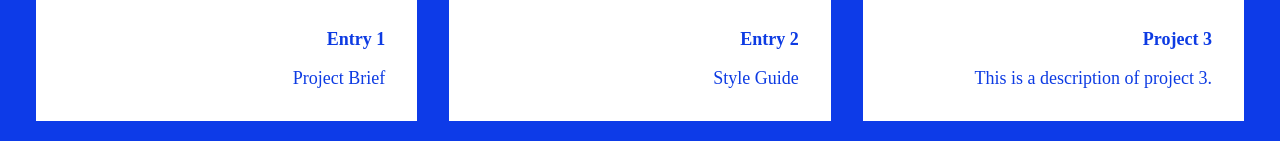
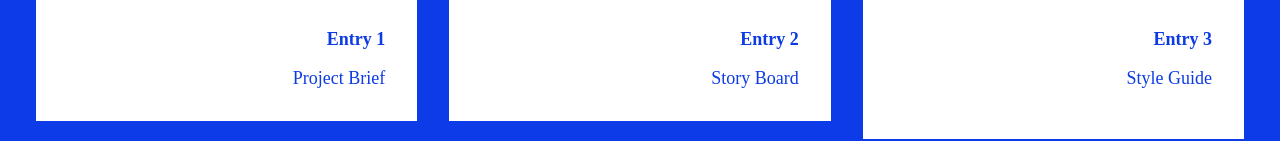
Before and after one commit to Binghamton-University-Design/web-journal-alexabelowich, a plain HTML site: page index.html in a window 1280 px wide. Shown: the part 1089-1230 px from the top of the page. Drawn offline with nearby package versions, Linux system fonts and the light colour scheme; a web font is replaced by a local one.

Commit message:
Update index.html

```diff
--- a/index.html
+++ b/index.html
@@ -55,7 +55,7 @@
 	              <img title="Every Single Person" src="images/disco.png" />
 	              <div class="work-inside">
 	                <h2>Entry 2</h2>
-	                <p>Style Guide</p>
+	                <p>Story Board</p>
 	              </div>
 	            </a>
 	          </div>
@@ -63,8 +63,8 @@
 	            <a class="inner" href="portfolio-single.html" title="Notes">
 	              <img title="Every Single Person" src="images/disco.png" />
 	              <div class="work-inside">
-	                <h2>Project 3</h2>
-	                <p>This is a description of project 3.
+	                <h2>Entry 3</h2>
+	                <p>Style Guide</p>
 	                </p>
 	              </div>
 	            </a>
```
